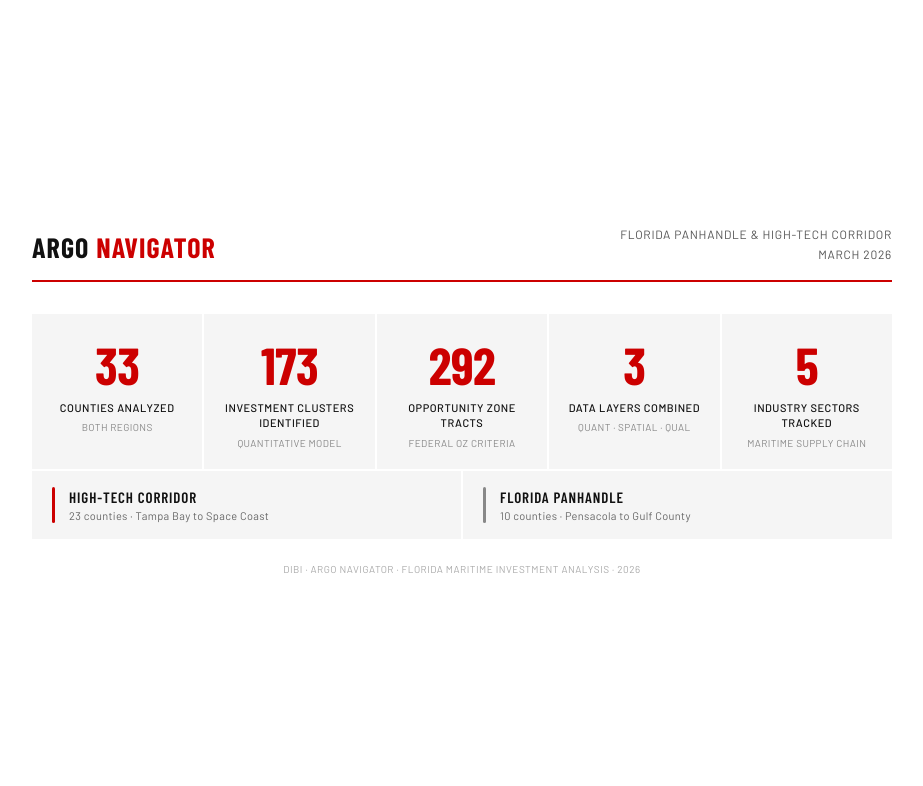
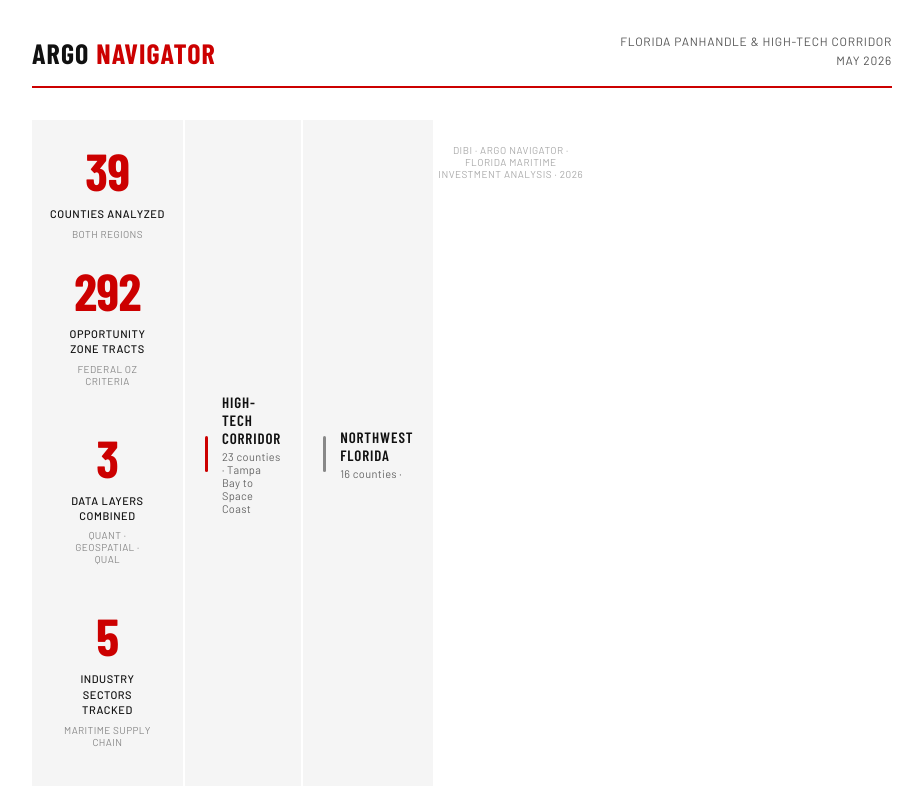
Before and after one commit to shemiloredaniels/argo-florida, a plain HTML site: page index.html in a window 1280 px wide. Shown: the whole page, without its empty margins (178-1101 px from the left). Drawn offline with nearby package versions, Linux system fonts and the light colour scheme.

Commit message:
index.html

```diff
--- a/index.html
+++ b/index.html
@@ -3,7 +3,7 @@
 <html lang="en"><head><meta http-equiv="Content-Type" content="text/html; charset=UTF-8">
 
 <meta name="viewport" content="width=device-width, initial-scale=1.0">
-<title>Argo Navigator — Key Statistics</title>
+<title> Argo Navigator Tier 1 Analysis </title>
 <style>
   @import url('https://fonts.googleapis.com/css2?family=Barlow+Condensed:wght@400;600;700&family=Barlow:wght@400;500&display=swap');
 
@@ -187,21 +187,16 @@
     <div class="project-name">Argo <span>Navigator</span></div>
     <div class="project-meta">
       Florida Panhandle &amp; High-Tech Corridor<br>
-      March 2026
+      May 2026
     </div>
   </div>
 
   <div class="stat-grid">
     <div class="stat-card">
-      <div class="stat-number">33</div>
+      <div class="stat-number">39</div>
       <div class="stat-label">Counties analyzed</div>
       <div class="stat-source">Both regions</div>
-    </div>
-    <div class="stat-card">
-      <div class="stat-number">173</div>
-      <div class="stat-label">Investment clusters identified</div>
-      <div class="stat-source">Quantitative model</div>
-    </div>
+
     <div class="stat-card">
       <div class="stat-number">292</div>
       <div class="stat-label">Opportunity Zone tracts</div>
@@ -210,7 +205,7 @@
     <div class="stat-card">
       <div class="stat-number">3</div>
       <div class="stat-label">Data layers combined</div>
-      <div class="stat-source">Quant · Spatial · Qual</div>
+      <div class="stat-source">Quant · Geospatial · Qual</div>
     </div>
     <div class="stat-card">
       <div class="stat-number">5</div>
@@ -230,8 +225,8 @@
     <div class="region-card">
       <div class="region-accent" style="background:#888888;"></div>
       <div class="region-text">
-        <div class="region-name">Florida Panhandle</div>
-        <div class="region-detail">10 counties · Pensacola to Gulf County</div>
+        <div class="region-name">Northwest Florida </div>
+        <div class="region-detail">16 counties · </div>
       </div>
     </div>
   </div>
```
